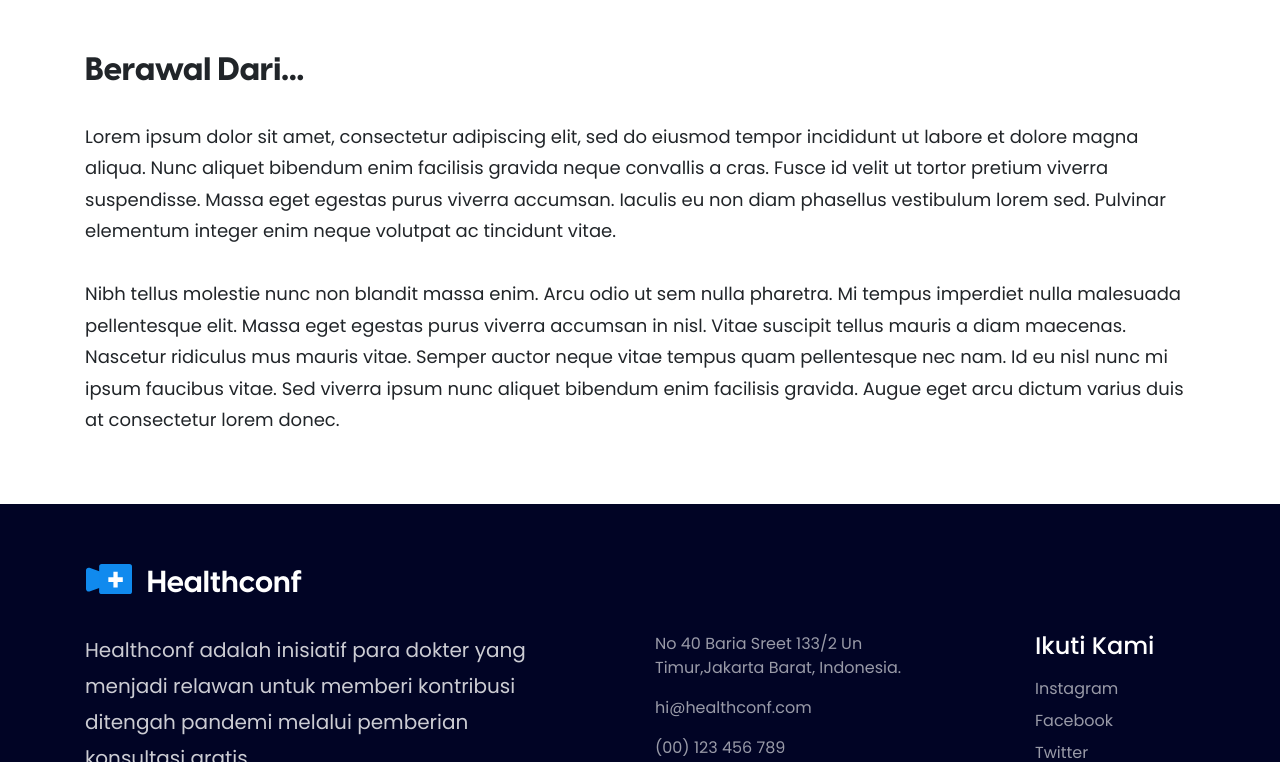
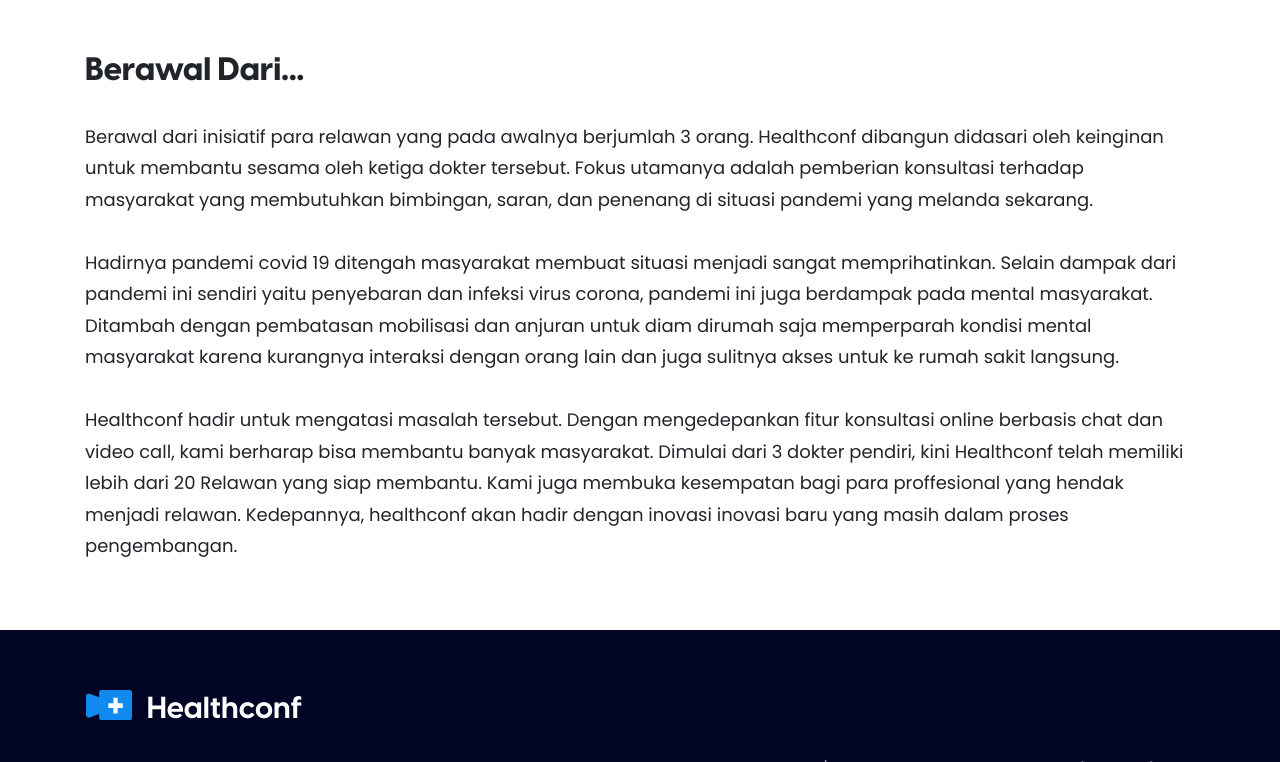
Before and after one commit to mrezkys/healthconf, a Nuxt app: page /tentang-kami in a window 1280 px wide. Shown: the part 565-1327 px from the top of the page. Built offline with nearby package versions, Linux system fonts and the light colour scheme.

Commit message:
style: change copywriting

```diff
--- a/pages/tentang-kami.vue
+++ b/pages/tentang-kami.vue
@@ -21,9 +21,13 @@
         <div class="section-2">
             <div class="container-lg">
                 <h4 class="header">Berawal Dari...</h4>
-                <p class="content">Lorem ipsum dolor sit amet, consectetur adipiscing elit, sed do eiusmod tempor incididunt ut labore et dolore magna aliqua. Nunc aliquet bibendum enim facilisis gravida neque convallis a cras. Fusce id velit ut tortor pretium viverra suspendisse. Massa eget egestas purus viverra accumsan. Iaculis eu non diam phasellus vestibulum lorem sed. Pulvinar elementum integer enim neque volutpat ac tincidunt vitae.
+                <p class="content">Berawal dari inisiatif para relawan yang pada awalnya berjumlah 3 orang. Healthconf dibangun didasari oleh keinginan untuk membantu sesama oleh ketiga dokter tersebut. Fokus utamanya adalah pemberian konsultasi terhadap masyarakat yang membutuhkan bimbingan, saran, dan penenang di situasi pandemi yang melanda sekarang.
                     <br> <br>
-                     Nibh tellus molestie nunc non blandit massa enim. Arcu odio ut sem nulla pharetra. Mi tempus imperdiet nulla malesuada pellentesque elit. Massa eget egestas purus viverra accumsan in nisl. Vitae suscipit tellus mauris a diam maecenas. Nascetur ridiculus mus mauris vitae. Semper auctor neque vitae tempus quam pellentesque nec nam. Id eu nisl nunc mi ipsum faucibus vitae. Sed viverra ipsum nunc aliquet bibendum enim facilisis gravida. Augue eget arcu dictum varius duis at consectetur lorem donec.</p>
+                Hadirnya pandemi covid 19 ditengah masyarakat membuat situasi menjadi sangat memprihatinkan. Selain dampak dari pandemi ini sendiri yaitu penyebaran dan infeksi virus corona, pandemi ini juga berdampak pada mental masyarakat. Ditambah dengan pembatasan mobilisasi dan anjuran untuk diam dirumah saja memperparah kondisi mental masyarakat karena kurangnya interaksi dengan orang lain dan juga sulitnya akses untuk ke rumah sakit langsung.
+                    <br> <br>
+
+                Healthconf hadir untuk mengatasi masalah tersebut. Dengan mengedepankan fitur konsultasi online berbasis chat dan video call, kami berharap bisa membantu banyak masyarakat. Dimulai dari 3 dokter pendiri, kini Healthconf telah memiliki lebih dari 20 Relawan yang siap membantu. Kami juga membuka kesempatan bagi para proffesional yang hendak menjadi relawan. Kedepannya, healthconf akan hadir dengan inovasi inovasi baru yang masih dalam proses pengembangan.
+                </p>
             </div>
         </div>
         <Footer/>
```
